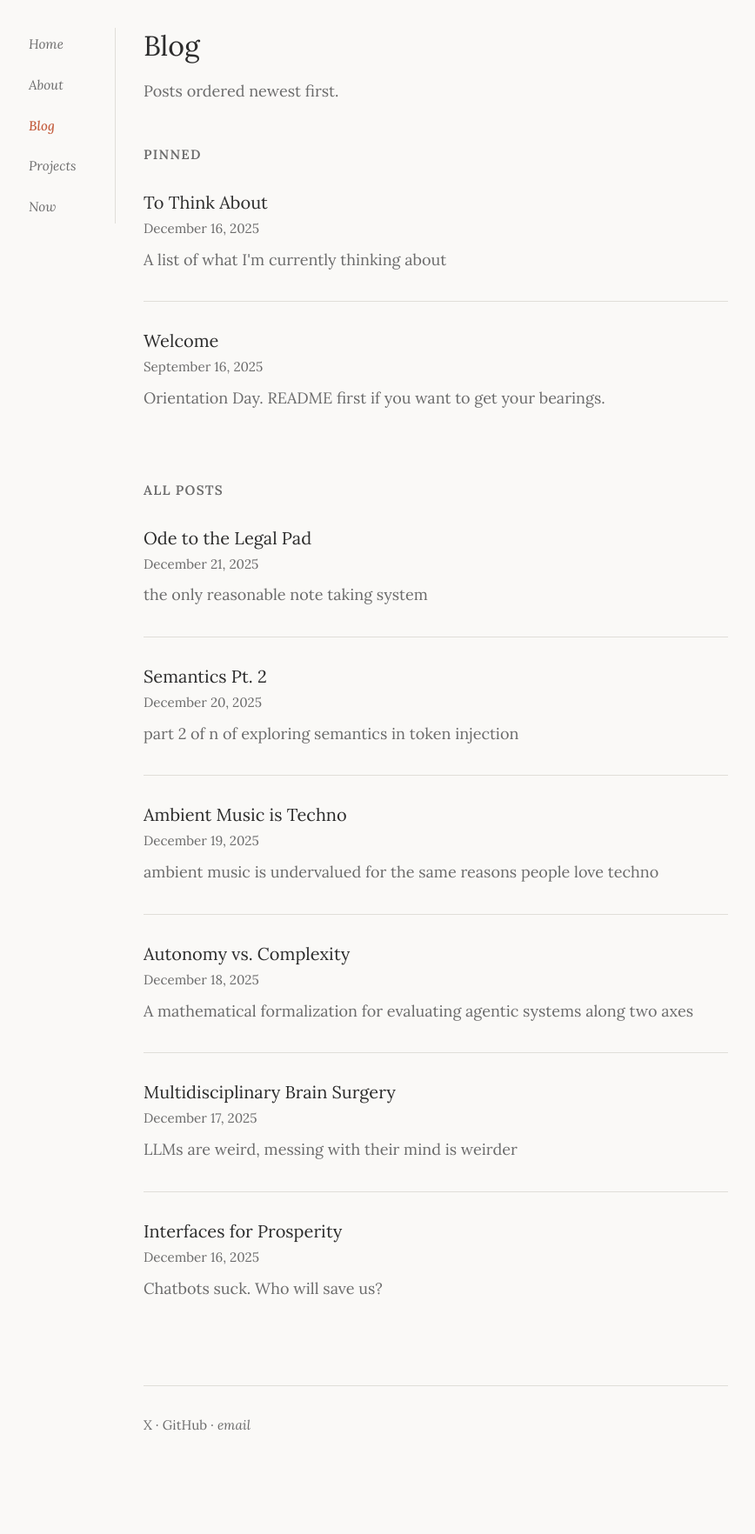
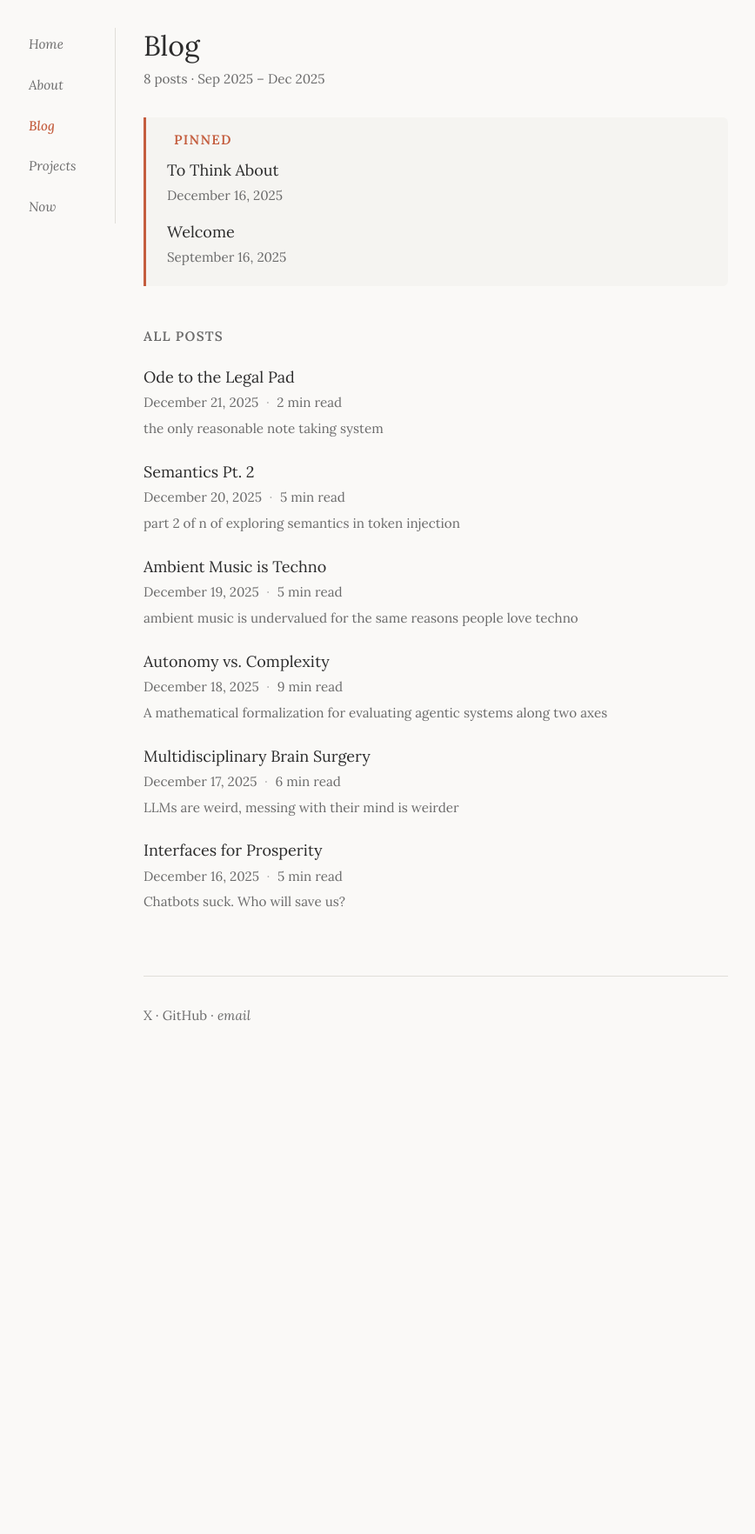
Before and after one commit to mvyleteljr/mvyleteljr.github.io, a Jekyll site: the page built from blog/index.html, in a window 1280 px wide. Shown: the whole page at 87% size, without its empty margins (205-1073 px from the left). Built offline with Jekyll 4.4.1, drawn with Linux system fonts in a browser that asks for light colours; after the commit the page ends 1293 px from its top, so only the background shows below that.

Commit message:
blog mainpage updates

```diff
--- a/assets/css/style.css
+++ b/assets/css/style.css
@@ -344,27 +344,48 @@ figcaption {
 }
 
 /* --------------------------------------------------------------------------
+   Blog Header
+   -------------------------------------------------------------------------- */
+.blog-header {
+  margin-bottom: var(--space-lg);
+}
+
+.blog-header h1 {
+  margin-bottom: var(--space-xs);
+}
+
+.blog-stats {
+  font-size: var(--font-size-sm);
+  color: var(--color-text-muted);
+  margin: 0;
+}
+
+/* --------------------------------------------------------------------------
    Post List
    -------------------------------------------------------------------------- */
 .post-list {
   list-style: none;
   padding: 0;
-  margin: var(--space-lg) 0;
+  margin: var(--space-md) 0;
 }
 
 .post-list-item {
-  margin-bottom: var(--space-lg);
-  padding-bottom: var(--space-lg);
-  border-bottom: 1px solid var(--color-border);
+  margin-bottom: var(--space-sm);
+  padding: var(--space-sm) var(--space-sm);
+  margin-left: calc(-1 * var(--space-sm));
+  margin-right: calc(-1 * var(--space-sm));
+  border-radius: 4px;
+  transition: background var(--transition-fast);
 }
 
-.post-list-item:last-child {
-  border-bottom: none;
+.post-list-item:hover {
+  background: var(--color-bg-alt);
 }
 
 .post-list-item h3 {
-  margin: 0 0 var(--space-xs);
-  font-size: var(--font-size-lg);
+  margin: 0;
+  font-size: var(--font-size-base);
+  line-height: 1.4;
 }
 
 .post-list-item h3 a {
@@ -379,12 +400,47 @@ figcaption {
 .post-meta {
   font-size: var(--font-size-sm);
   color: var(--color-text-muted);
-  margin-bottom: var(--space-sm);
+  margin-top: var(--space-xs);
+  margin-bottom: 0;
+}
+
+.meta-separator {
+  margin: 0 0.3em;
+  opacity: 0.5;
 }
 
 .post-excerpt {
   color: var(--color-text-muted);
+  margin: var(--space-xs) 0 0 0;
+  font-size: var(--font-size-sm);
+}
+
+/* Pinned posts section */
+.pinned-section {
+  background: var(--color-bg-alt);
+  border-left: 3px solid var(--color-accent);
+  padding: var(--space-md) var(--space-lg);
+  margin-bottom: var(--space-lg);
+  border-radius: 0 6px 6px 0;
+}
+
+.pinned-section .section-heading {
+  margin-top: 0;
+  margin-bottom: var(--space-sm);
+  color: var(--color-accent);
+}
+
+.pinned-section .post-list {
   margin: 0;
+}
+
+.pinned-section .post-list-item {
+  margin-bottom: var(--space-sm);
+  padding: var(--space-xs) 0;
+}
+
+.pinned-section .post-list-item:last-child {
+  margin-bottom: 0;
 }
 
 /* --------------------------------------------------------------------------
--- a/blog/index.html
+++ b/blog/index.html
@@ -5,26 +5,29 @@ description: Writing by Marshall Vyletel Jr.
 permalink: /blog/
 ---
 
-<h1>Blog</h1>
-<p class="text-muted">Posts ordered newest first.</p>
-
 {% assign pinned_posts = site.posts | where_exp: "post", "post.pinned == true" %}
 {% assign regular_posts = site.posts | where_exp: "post", "post.pinned != true" %}
+{% assign total_posts = site.posts | size %}
+{% assign oldest_post = site.posts | last %}
+{% assign newest_post = site.posts | first %}
+
+<header class="blog-header">
+  <h1>Blog</h1>
+  <p class="blog-stats">{{ total_posts }} posts · {{ oldest_post.date | date: "%b %Y" }} – {{ newest_post.date | date: "%b %Y" }}</p>
+</header>
 
 {% if pinned_posts.size > 0 %}
+<div class="pinned-section">
   <h2 class="section-heading">Pinned</h2>
   <ul class="post-list">
     {% for post in pinned_posts %}
     <li class="post-list-item">
       <h3><a href="{{ post.url }}">{{ post.title }}</a></h3>
       <div class="post-meta">{{ post.date | date: "%B %-d, %Y" }}</div>
-    {% assign summary = post.tldr | default: post.description %}
-    {% if summary %}
-    <p class="post-excerpt">{{ summary }}</p>
-    {% endif %}
     </li>
     {% endfor %}
   </ul>
+</div>
 {% endif %}
 
 {% if regular_posts.size > 0 %}
@@ -33,7 +36,14 @@ permalink: /blog/
   {% for post in regular_posts %}
   <li class="post-list-item">
     <h3><a href="{{ post.url }}">{{ post.title }}</a></h3>
-    <div class="post-meta">{{ post.date | date: "%B %-d, %Y" }}</div>
+    {% assign words = post.content | number_of_words %}
+    {% assign minutes = words | divided_by: 200 %}
+    {% if minutes < 1 %}{% assign minutes = 1 %}{% endif %}
+    <div class="post-meta">
+      <span>{{ post.date | date: "%B %-d, %Y" }}</span>
+      <span class="meta-separator">·</span>
+      <span>{{ minutes }} min read</span>
+    </div>
     {% assign summary = post.tldr | default: post.description %}
     {% if summary %}
     <p class="post-excerpt">{{ summary }}</p>
```
Also changed, not shown: o.md (deleted). Lines whose indentation alone changed are shown as unchanged.
